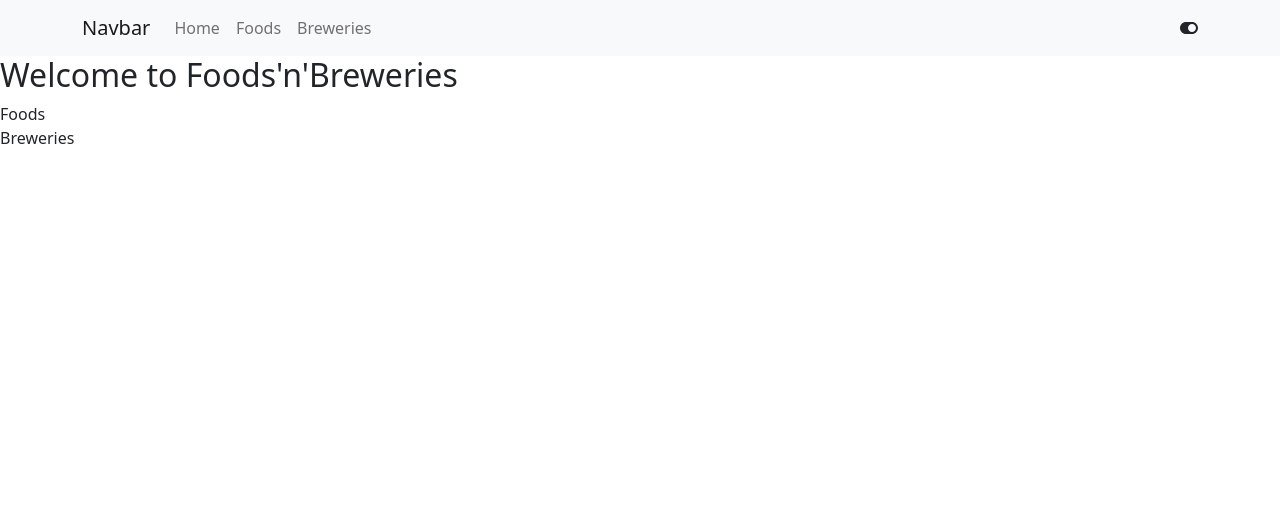
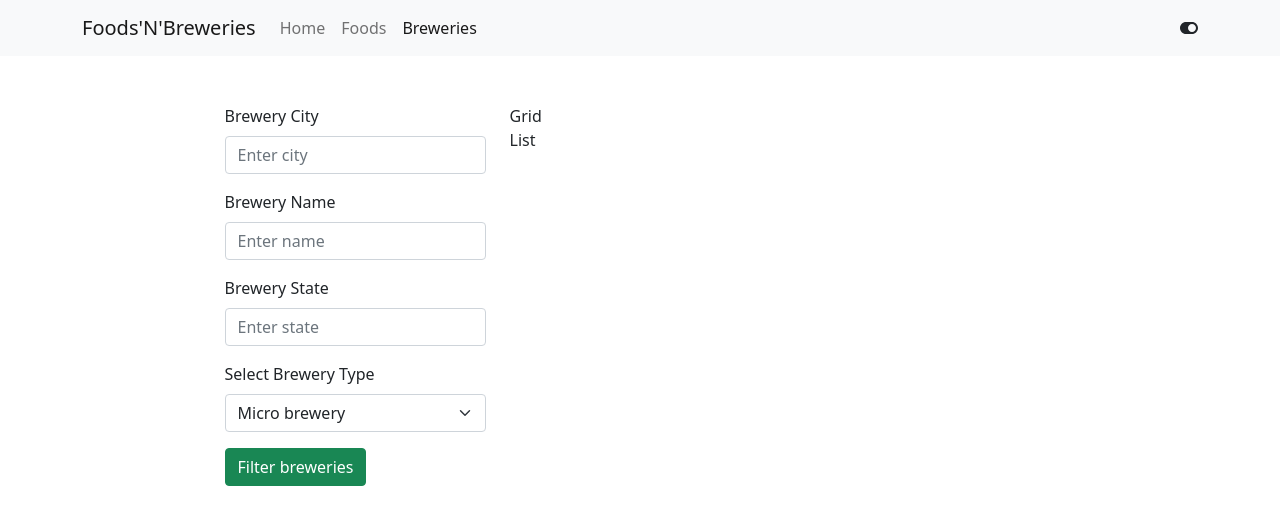
Before and after one commit to TerSimaN/react-magister-2022, a React (Create React App) app: page /breweries in a window 1280 px wide. Shown: the top 524 px of the page. Built offline with nearby package versions, Linux system fonts and the light colour scheme.

Commit message:
Added Foods list item and grid item

```diff
--- a/package.json
+++ b/package.json
@@ -13,6 +13,8 @@
     "react": "^17.0.2",
     "react-bootstrap": "^2.1.1",
     "react-dom": "^17.0.2",
+    "react-router-bootstrap": "^0.26.0",
+    "react-router-dom": "^6.2.1",
     "react-scripts": "5.0.0",
     "web-vitals": "^2.1.3"
   },
--- a/src/App.js
+++ b/src/App.js
@@ -1,16 +1,54 @@
+import { Container, Row } from "react-bootstrap";
 import Navigation from "./components/Navigation";
 import Breweries from "./pages/Breweries";
 import Foods from "./pages/Foods";
 import Home from "./pages/Home";
 
-function App(props) {
+import {
+    BrowserRouter as Router,
+    Route,
+    Routes
+} from "react-router-dom";
+
+const routes = [
+    {
+        path: "/",
+        page: <Home />,
+        exact: true
+    },
+    {
+        path: "/foods",
+        page: <Foods />
+    },
+    {
+        path: "/breweries",
+        page: <Breweries />
+    },
+]
+
+function App() {
+
+    function getRoutes() {
+        return routes.map((route, index) => {
+            return <Route
+                key={index}
+                exact={route.exact}
+                path={route.path}
+                element={route.page} />
+        })
+    }
+
     return (
-        <>
+        <Router>
             <Navigation />
-            <Home />
-            <Foods />
-            <Breweries />
-        </>
+            <Container>
+                <Row className="mt-5">
+                    <Routes>
+                        {getRoutes()}
+                    </Routes>
+                </Row>
+            </Container>
+        </Router>
     )
 }
 
--- a/src/components/Navigation.js
+++ b/src/components/Navigation.js
@@ -2,6 +2,7 @@ import { Navbar, Container, Nav } from 'react-bootstrap';
 import React, { useState } from 'react';
 import { FontAwesomeIcon } from '@fortawesome/react-fontawesome';
 import { faToggleOn, faToggleOff } from '@fortawesome/free-solid-svg-icons';
+import { LinkContainer } from 'react-router-bootstrap';
 
 function Navigation(props) {
 
@@ -11,11 +12,17 @@ function Navigation(props) {
         <>
             <Navbar bg={color ? 'light' : 'dark'} variant={color ? 'light' : 'dark'}>
                 <Container>
-                    <Navbar.Brand>Navbar</Navbar.Brand>
+                    <Navbar.Brand>Foods'N'Breweries</Navbar.Brand>
                     <Nav className="me-auto">
-                        <Nav.Link>Home</Nav.Link>
-                        <Nav.Link>Foods</Nav.Link>
-                        <Nav.Link>Breweries</Nav.Link>
+                        <LinkContainer to="/">
+                            <Nav.Link href="/">Home</Nav.Link>
+                        </LinkContainer>
+                        <LinkContainer to="/foods">
+                            <Nav.Link href="/foods">Foods</Nav.Link>
+                        </LinkContainer>
+                        <LinkContainer to="/breweries">
+                            <Nav.Link href="/breweries">Breweries</Nav.Link>
+                        </LinkContainer>
                     </Nav>
                     <FontAwesomeIcon
                         className={color ? 'text-dark' : 'text-light'}
--- /dev/null
+++ b/src/components/breweries/BreweriesGridItem.js
@@ -0,0 +1,9 @@
+function BreweriesGridItem(params) {
+    return (
+        <>
+            <div>Grid</div>
+        </>
+    )
+}
+
+export default BreweriesGridItem;
--- /dev/null
+++ b/src/components/breweries/BreweriesListItem.js
@@ -0,0 +1,9 @@
+function BreweriesListItem(params) {
+    return (
+        <>
+            <div>List</div>
+        </>
+    )
+}
+
+export default BreweriesListItem;
--- /dev/null
+++ b/src/components/foods/FoodsGridItem.js
@@ -0,0 +1,20 @@
+import { Card, Col, Row } from "react-bootstrap";
+
+
+function FoodsGridItem({food}) {
+    return (
+        <>
+            <Col md={4}>
+                <Card style={{ width: '12rem' }}>
+                    <Card.Img variant="top" src={food.image} />
+                    <Card.Body>
+                        <Card.Title>{food.type}</Card.Title>
+                        <Card.Link href={food.image}>Open image</Card.Link>
+                    </Card.Body>
+                </Card>
+            </Col>
+        </>
+    )
+}
+
+export default FoodsGridItem;
--- /dev/null
+++ b/src/components/foods/FoodsList.js
@@ -0,0 +1,98 @@
+import { Button, Col, Form, Row } from "react-bootstrap";
+import { faList, faTh } from "@fortawesome/free-solid-svg-icons";
+import { FontAwesomeIcon } from "@fortawesome/react-fontawesome";
+import { useState } from "react";
+import FoodsGridItem from "./FoodsGridItem";
+import FoodsListItem from "./FoodsListItem";
+
+const foods = [
+    {
+        type: "Biryani",
+        image: "https://foodish-api.herokuapp.com/images/biryani/biryani46.jpg"
+    },
+    {
+        type: "Dosa",
+        image: "https://foodish-api.herokuapp.com/images/dosa/dosa61.jpg"
+    },
+    {
+        type: "Pizza",
+        image: "https://foodish-api.herokuapp.com/images/pizza/pizza93.jpg"
+    },
+    {
+        type: "Dessert",
+        image: "https://foodish-api.herokuapp.com/images/dessert/dessert35.jpg"
+    },
+]
+
+function FoodsList(props) {
+
+    const [list, toggleList] = useState(false);
+
+    function renderFoods() {
+        return list ? getFoodsListItems() : getFoodsGridItems();
+    }
+
+    function getFoodsGridItems() {
+        return foods.map((food, index) => {
+            return <FoodsGridItem
+                key={index}
+                food={food} />
+        })
+    }
+
+    function getFoodsListItems() {
+        return foods.map((food, index) => {
+            return <FoodsListItem
+                key={index}
+                food={food} />
+        })
+    }
+
+    return (
+        <>
+            <Row className="justify-content-md-center">
+                <Col md={3}>
+                    <h5>Filter By</h5>
+                    <Form>
+                        <Form.Group className="mb-3" controlId="foodSelectForm">
+                            <Form.Label>Select food type</Form.Label>
+                            <Form.Select>
+                                <option value="biryani">Biryani</option>
+                                <option value="burger">Burger</option>
+                                <option value="butter-chicken">Butter-chicken</option>
+                                <option value="dessert">Dessert</option>
+                                <option value="dosa">Dosa</option>
+                                <option value="idly">Idly</option>
+                                <option value="pasta">Pasta</option>
+                                <option value="pizza">Pizza</option>
+                                <option value="rice">Rice</option>
+                                <option value="samosa">Samosa</option>
+                            </Form.Select>
+                        </Form.Group>
+                        <Button variant="success" type="submit">Filter foods</Button>
+                    </Form>
+                </Col>
+                <Col md={6}>
+                    <Row>
+                        <div className="d-flex justify-content-md-between">
+                            <div className="p-2">
+                                <h5>Foods Filter results</h5>
+                            </div>
+                            <FontAwesomeIcon
+                                className="mt-2"
+                                onClick={() => {toggleList(!list)}}
+                                icon={list ? faTh : faList}
+                                size="lg"
+                            />
+                        </div>
+                    </Row>
+                    <Row>
+                        {renderFoods()}
+                    </Row>
+                </Col>
+            </Row>
+        </>
+    )
+}
+
+export default FoodsList;
--- /dev/null
+++ b/src/components/foods/FoodsListItem.js
@@ -0,0 +1,15 @@
+function FoodsListItem({food}) {
+    return (
+        <>
+            <div className="d-flex mt-2 p-1">
+                <img className="img-fluid" src={food.image} style={{ maxWidth: '12rem', maxHeight: '12rem' }} />
+                <div>
+                    <h5>{food.type}</h5>
+                    <a href={food.image}>Open image</a>
+                </div>
+            </div>
+        </>
+    )
+}
+
+export default FoodsListItem;
--- a/src/pages/Breweries.js
+++ b/src/pages/Breweries.js
@@ -1,9 +1,52 @@
+import { Button, Col, Container, Form, Row } from "react-bootstrap";
+import BreweriesListItem from "../components/breweries/BreweriesListItem";
+import BreweriesGridItem from "../components/breweries/BreweriesGridItem";
+
 function Breweries(props) {
     return (
         <>
-            <div>
-                Breweries
-            </div>
+            <Container>
+                <Row className="justify-content-md-center">
+                    <Col md={3}>
+                        <Form>
+                            <Form.Group className="mb-3" controlId="formBreweryCity">
+                                <Form.Label>Brewery City</Form.Label>
+                                <Form.Control type="text" placeholder="Enter city" />
+                            </Form.Group>
+                            <Form.Group className="mb-3" controlId="formBreweryName">
+                                <Form.Label>Brewery Name</Form.Label>
+                                <Form.Control type="text" placeholder="Enter name" />
+                            </Form.Group>
+                            <Form.Group className="mb-3" controlId="formBreweryState">
+                                <Form.Label>Brewery State</Form.Label>
+                                <Form.Control type="text" placeholder="Enter state" />
+                            </Form.Group>
+                            <Form.Group className="mb-3" controlId="formSelectBreweryType">
+                                <Form.Label>Select Brewery Type</Form.Label>
+                                <Form.Select>
+                                    <option value="micro">Micro brewery</option>
+                                    <option value="nano">Nano brewery</option>
+                                    <option value="regional">Regional brewery</option>
+                                    <option value="brewpub">Brewpub brewery</option>
+                                    <option value="large">Large brewery</option>
+                                    <option value="planning">Planning brewery</option>
+                                    <option value="bar">Bar brewery</option>
+                                    <option value="contract">Contract brewery</option>
+                                    <option value="proprietor">Proprietor brewery</option>
+                                    <option value="closed">Closed brewery</option>
+                                </Form.Select>
+                            </Form.Group>
+                            <Button variant="success" type="submit">Filter breweries</Button>
+                        </Form>
+                    </Col>
+                    <Col md={6}>
+                        <Row>
+                            <BreweriesGridItem />
+                            <BreweriesListItem />
+                        </Row>
+                    </Col>
+                </Row>
+            </Container>
         </>
     )
 }
--- a/src/pages/Foods.js
+++ b/src/pages/Foods.js
@@ -1,10 +1,15 @@
+import { Container } from "react-bootstrap";
+import FoodsList from "../components/foods/FoodsList";
+
 function Foods(props) {
+
     return (
         <>
-            <div>
-                Foods
-            </div>
+            <Container>
+                <FoodsList />
+            </Container>
         </>
     )
 }
+
 export default Foods;
--- a/src/pages/Home.js
+++ b/src/pages/Home.js
@@ -1,10 +1,19 @@
+import { Col, Container, Row } from "react-bootstrap";
+
 function Home(props) {
     return (
         <>
-            <h2>
-                Welcome to Foods'n'Breweries
-            </h2>
+            <Container>
+                <Row className="justify-content-md-center">
+                    <Col md={6}>
+                        <h2 style={{ textAlign: 'center' }}>
+                            Welcome to Foods'n'Breweries
+                        </h2>
+                    </Col>
+                </Row>
+            </Container>
         </>
     )
 }
+
 export default Home;
```
Also changed, not shown: 1 other file (tests, documents, lock files or other folders).
